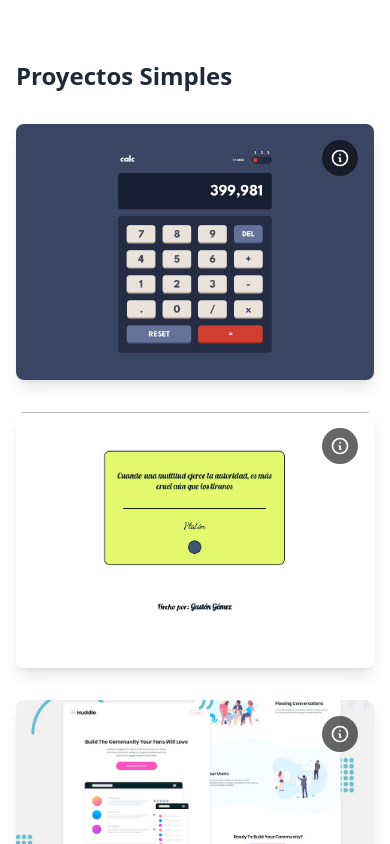
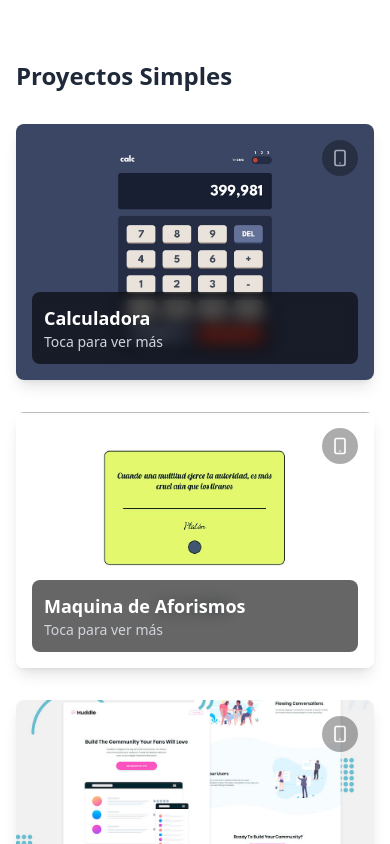
Before and after one commit to Morfeo1997/Portafoliov2, a React (Vite) app: page / in a window 390 px wide. Shown: the part 2240-3084 px from the top of the page. Built offline with nearby package versions, Linux system fonts and the light colour scheme.

Commit message:
Se arreglaron unos bugs de la version mobile de la version anterior

```diff
--- a/src/components/projects-components/projectCard.jsx
+++ b/src/components/projects-components/projectCard.jsx
@@ -3,31 +3,30 @@ import { useState } from 'react';
 const ProjectCard = ({ title, image, tools, link }) => {
   const [isFlipped, setIsFlipped] = useState(false);
 
-  const handleCardClick = () => {
-    // Solo activar el flip en dispositivos táctiles
-    if ('ontouchstart' in window || navigator.maxTouchPoints > 0) {
+  const handleTouchStart = (e) => {
+    // Prevenir el comportamiento por defecto en móviles
+    e.preventDefault();
     setIsFlipped(!isFlipped);
+  };
+
+  const handleClick = (e) => {
+    // Solo para dispositivos que no son táctiles
+    if (!('ontouchstart' in window)) {
+      return; // En desktop no hacer nada, usar hover
     }
   };
 
   return (
-    <div
-      className="group relative overflow-hidden rounded-lg shadow-lg hover:shadow-xl transition-shadow duration-300 cursor-pointer"
-      onClick={handleCardClick}
-    >
-      {/* Contenedor para el efecto flip */}
-      <div className={`relative w-full h-64 transition-transform duration-500 transform-gpu ${isFlipped ? 'rotate-y-180' : ''}`}>
-
-        {/* Cara frontal - Imagen */}
-        <div className="absolute inset-0 backface-hidden">
+    <div className="relative w-full h-64 rounded-lg shadow-lg hover:shadow-xl transition-shadow duration-300">
+      {/* Versión Desktop - Hover normal */}
+      <div className="hidden md:block group relative overflow-hidden rounded-lg w-full h-full">
         <img
           src={image}
           alt={title}
           className="w-full h-full object-cover transform transition-transform duration-500 group-hover:scale-110"
         />
 
-          {/* Overlay para hover en desktop */}
-          <div className="absolute inset-0 bg-gradient-to-t from-black/80 via-black/50 to-transparent opacity-0 group-hover:opacity-100 transition-opacity duration-300 flex flex-col justify-end p-6 md:flex">
+        <div className="absolute inset-0 bg-gradient-to-t from-black/80 via-black/50 to-transparent opacity-0 group-hover:opacity-100 transition-opacity duration-300 flex flex-col justify-end p-6">
           <h3 className="text-xl font-bold text-white mb-3">
             {title}
           </h3>
@@ -48,22 +47,45 @@ const ProjectCard = ({ title, image, tools, link }) => {
             target="_blank"
             rel="noopener noreferrer"
             className="inline-block bg-white text-gray-900 px-4 py-2 rounded-lg font-medium hover:bg-blue-500 hover:text-white transition-colors duration-300"
-              onClick={(e) => e.stopPropagation()}
           >
             Ver Proyecto
           </a>
         </div>
+      </div>
 
-          {/* Indicador de tap para móviles */}
-          <div className="md:hidden absolute top-4 right-4 bg-black/60 rounded-full p-2">
+      {/* Versión Mobile - Flip card */}
+      <div className="md:hidden relative w-full h-full flip-card-container">
+        <div
+          className={`relative w-full h-full cursor-pointer flip-card ${isFlipped ? 'flipped' : ''}`}
+          onTouchStart={handleTouchStart}
+          onClick={handleClick}
+        >
+          {/* Cara frontal */}
+          <div className="absolute inset-0 w-full h-full rounded-lg overflow-hidden flip-card-front">
+            <img
+              src={image}
+              alt={title}
+              className="w-full h-full object-cover"
+            />
+
+            {/* Indicador de tap */}
+            <div className="absolute top-4 right-4 bg-black/60 rounded-full p-2 animate-pulse">
               <svg className="w-5 h-5 text-white" fill="none" stroke="currentColor" viewBox="0 0 24 24">
-              <path strokeLinecap="round" strokeLinejoin="round" strokeWidth={2} d="M13 16h-1v-4h-1m1-4h.01M21 12a9 9 0 11-18 0 9 9 0 0118 0z" />
+                <path strokeLinecap="round" strokeLinejoin="round" strokeWidth={2} d="M12 18h.01M8 21h8a2 2 0 002-2V5a2 2 0 00-2-2H8a2 2 0 00-2 2v14a2 2 0 002 2z" />
               </svg>
+            </div>
+
+            {/* Texto indicativo */}
+            <div className="absolute bottom-4 left-4 right-4">
+              <div className="bg-black/60 backdrop-blur-sm rounded-lg p-3">
+                <h3 className="text-lg font-bold text-white truncate">{title}</h3>
+                <p className="text-sm text-gray-300">Toca para ver más</p>
+              </div>
             </div>
           </div>
 
-        {/* Cara trasera - Información del proyecto (solo para móviles) */}
-        <div className={`absolute inset-0 backface-hidden rotate-y-180 bg-gradient-to-br from-gray-900 to-black flex flex-col justify-center p-6 md:hidden`}>
+          {/* Cara trasera */}
+          <div className="absolute inset-0 w-full h-full bg-gradient-to-br from-gray-900 to-black rounded-lg flex flex-col justify-center p-6 flip-card-back">
             <h3 className="text-2xl font-bold text-white mb-4 text-center">
               {title}
             </h3>
@@ -85,17 +107,26 @@ const ProjectCard = ({ title, image, tools, link }) => {
                 target="_blank"
                 rel="noopener noreferrer"
                 className="bg-blue-500 text-white px-6 py-3 rounded-lg font-medium hover:bg-blue-600 transition-colors duration-300 text-center"
+                onTouchStart={(e) => e.stopPropagation()}
                 onClick={(e) => e.stopPropagation()}
               >
                 Ver Proyecto
               </a>
 
               <button
-              onClick={() => setIsFlipped(false)}
+                onTouchStart={(e) => {
+                  e.stopPropagation();
+                  setIsFlipped(false);
+                }}
+                onClick={(e) => {
+                  e.stopPropagation();
+                  setIsFlipped(false);
+                }}
                 className="bg-gray-600 text-white px-6 py-2 rounded-lg font-medium hover:bg-gray-700 transition-colors duration-300"
               >
-              Volver
+                ← Volver
               </button>
+            </div>
           </div>
         </div>
       </div>
--- a/src/index.css
+++ b/src/index.css
@@ -19,3 +19,26 @@
 .group {
   perspective: 1000px;
 }
+
+/* Estilos para flip card mobile */
+.flip-card-container {
+  perspective: 1000px;
+}
+
+.flip-card {
+  transform-style: preserve-3d;
+  transition: transform 0.7s;
+}
+
+.flip-card.flipped {
+  transform: rotateY(180deg);
+}
+
+.flip-card-front {
+  backface-visibility: hidden;
+}
+
+.flip-card-back {
+  backface-visibility: hidden;
+  transform: rotateY(180deg);
+}
```
Lines whose indentation alone changed are shown as unchanged.
